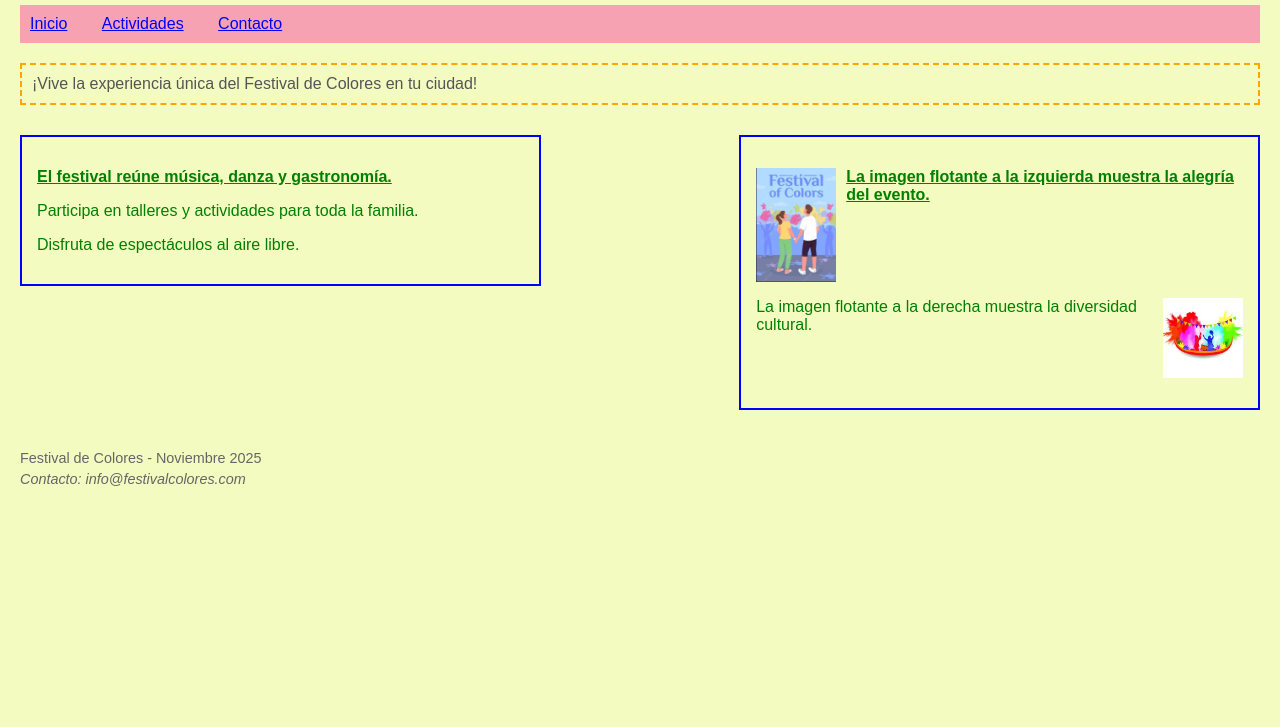
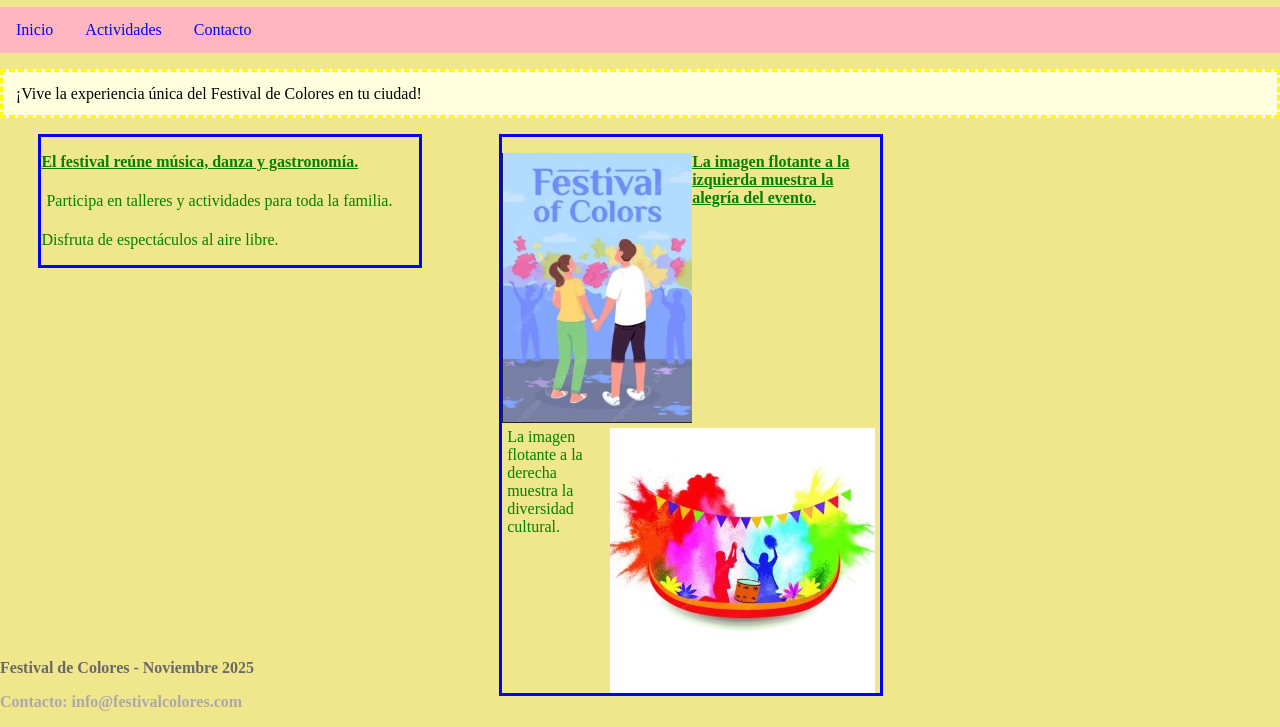
Before and after one commit to sergioperez455/2smr-web, a plain HTML site: page ESTILOS/Cajas/festival.html in a window 1280 px wide. Shown: the part 73-800 px from the top of the page. Drawn offline with Linux system fonts and the light colour scheme.

Commit message:
actividades

```diff
--- a/ESTILOS/Cajas/css/estilos.css
+++ b/ESTILOS/Cajas/css/estilos.css
@@ -1,96 +1,86 @@
-body {
-    background-color: #f4fbc1;
-    font-family: sans-serif;
-    margin: 20px;
+body{
+    background-color:khaki;
+    margin: 0 auto;
 }
 
-header h1 {
+.texto-destacado{
     color: blue;
-    text-align: center;
-    font-family: 'Arial Black', sans-serif;
 }
 
-nav {
-    background-color: #f7a2b2;
-    padding: 10px;
+ ul {
+  list-style-type: none;
+  margin: 0;
+  padding: 0;
+  overflow: hidden;
+  background-color: lightpink;
 }
 
-nav ul {
-    list-style: none;
-    margin: 0;
-    padding: 0;
+ul li {
+  float: left;
 }
 
-nav ul li {
-    display: inline;
-    margin-right: 30px;
+ul li a {
+  display: block;
+  color: blue;
+  text-align: center;
+  padding: 14px 16px;
+  text-decoration: none;
 }
 
-nav ul li a {
-    color: blue;
-    text-decoration: underline;
+ul li a:hover {
+  background-color: white;
+  color: red;
 }
 
-#destacado {
-    border: 2px dashed orange;
-    padding: 10px;
-    margin: 20px 0;
-    color: #555;
+#destacado{
+border-style: dashed;
+border-color: yellow;
+background-color: lightyellow;
+padding: 1%;
 }
 
-.centrado {
-    display: flex;
-    justify-content: space-between;
-    align-items: flex-start;
-    margin-top: 30px;
+.caja{
+    border-style: solid;
+    border-color: blue;
+    box-sizing:border-box;
+    width:30%;
+    float:left;
+    position:relative;
+    margin-left:3%;
+    margin-right:3%;
 }
-
-.caja {
-    border: 2px solid blue;
-    padding: 15px;
-    width: 42%;
-    background-color: #f4fbc1;
-    box-sizing: border-box;
-}
-
-.caja p {
-    color: green;
-    margin-bottom: 15px;
+.caja p{
+    color:green;
 }
 
 .caja p:first-child {
-    font-weight: bold;
-    text-decoration: underline;
+font-weight: bold;
+text-decoration: underline;
+}
+/* Segundo párrafo dentro de la caja */
+.caja p:nth-of-type(2) {
+clear: both; /* fuerza a empezar debajo del flotado anterior */
+padding: 5px;
 }
 
-.izquierda {
-    float: left;
-    margin-right: 10px;
-    width: 80px;
+.izquierda{
+    float:left;
 }
 
-.derecha {
-    float: right;
-    margin-left: 10px;
-    width: 80px;
+.derecha{
+    float:right;
 }
 
-.caja p::after {
-    content: "";
-    display: table;
-    clear: both;
+footer{
+    position: absolute;
+    bottom: 0;
 }
 
-footer {
-    margin-top: 40px;
-    color: #666;
-    font-size: 0.9em;
+footer p:first-child{
+    color:dimgrey;
 }
 
-footer p {
-    margin: 5px 0;
+footer p{
+    font-weight:bold;
+    color:darkgrey;
 }
-
-footer p:last-child {
-    font-style: italic;
-}
```
